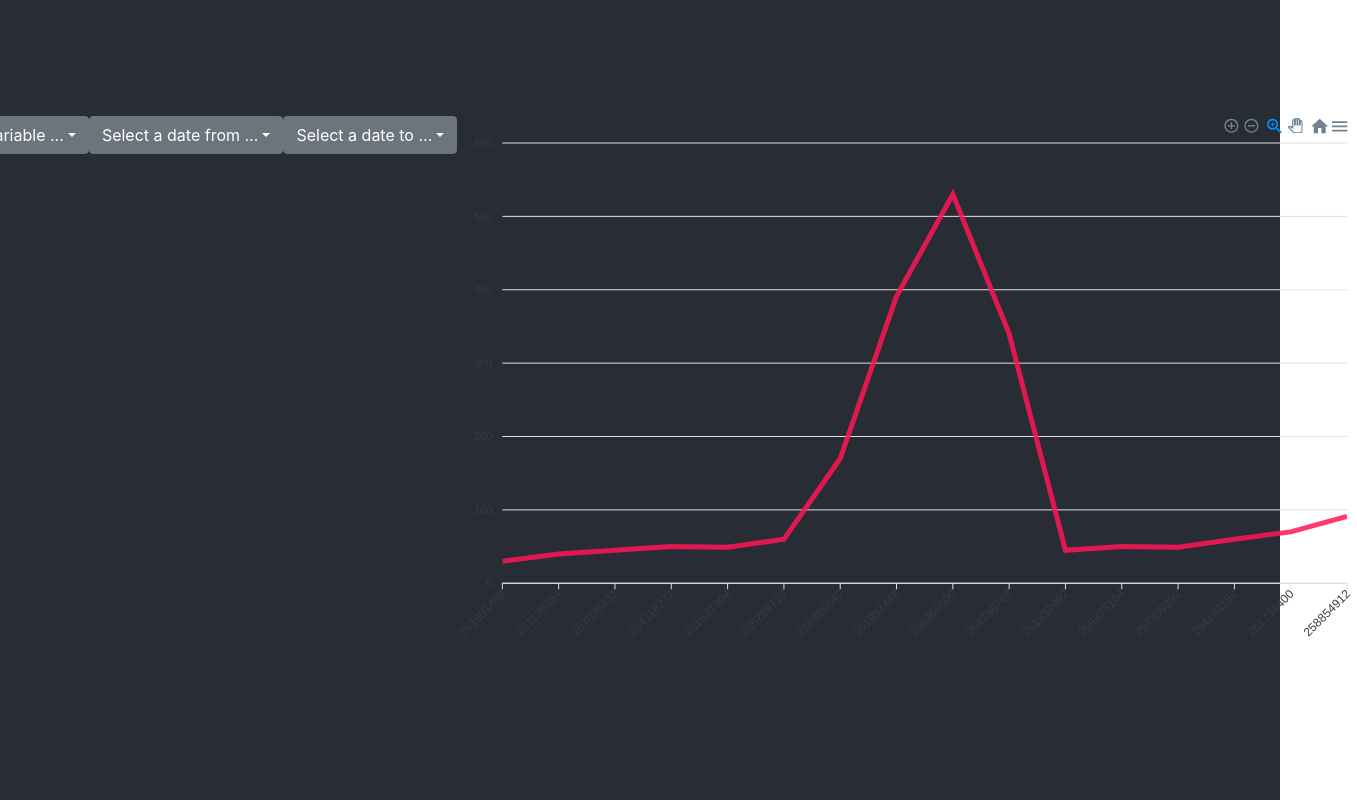
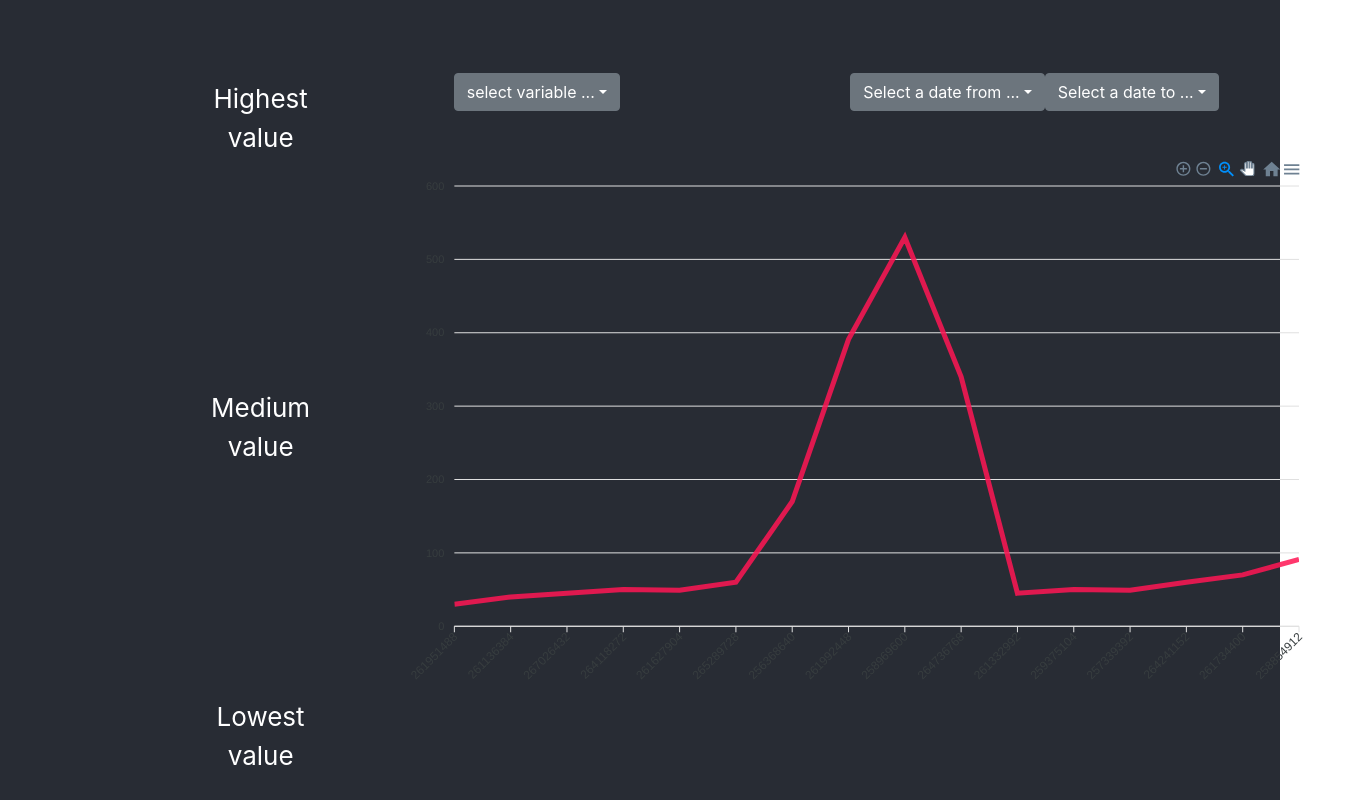
Before and after one commit to pidjotj/custom-dashboard, a React (Create React App) app: page / in a window 1280 px wide. Shown: the whole page, 1357 px wide, since content can reach past the window. Built offline with nearby package versions, Linux system fonts and the light colour scheme.

Commit message:
feat: Average values done

```diff
--- /dev/null
+++ b/src/components/AverageValues/AverageValues.js
@@ -0,0 +1,24 @@
+import React from "react";
+import PropTypes from 'prop-types';
+
+class AverageValues extends React.Component {
+  render() {
+
+    const { tab } = this.props;
+    console.log("avrageTab", this.props.tab);
+
+    return (
+      <div className="column-div">
+        <span>Highest value {tab[0]}</span>
+        <span>Medium value {tab[2]}</span>
+        <span>Lowest value {tab[1]}</span>
+      </div>
+    );
+  }
+}
+
+AverageValues.propTypes = {
+  tab: PropTypes.array
+};
+
+export default AverageValues;
--- /dev/null
+++ b/src/components/AverageValues/index.js
@@ -0,0 +1 @@
+export { default } from './AverageValues';
--- a/src/components/MainChart/MainChart.js
+++ b/src/components/MainChart/MainChart.js
@@ -5,6 +5,7 @@ import Chart from "react-apexcharts";
 import { ButtonGroup, CarouselItem } from "reactstrap";
 import DateDropDown from "../DateDropDown";
 import VariableDropDown from "../VariableDropDown";
+import AverageValues from "../AverageValues";
 
 const items = [
   {
@@ -32,8 +33,8 @@ class MainChart extends React.Component {
       keyDateResultEnd: -1,
       toResult: '',
       currentVariable: '',
-
       tempVariableData: [],
+      averageTab: [],
 
       // Chart
       options: {
@@ -108,6 +109,8 @@ class MainChart extends React.Component {
             newSeries[0].name = currentVariable;
             this.setState({
               series: newSeries
+            }, () => {
+              this.getValues(newTab)
             })
           }
           let newFullDate = MainChart.parseTable(fullDate, key, keyDateResultEnd);
@@ -138,6 +141,8 @@ class MainChart extends React.Component {
         newSeries[0].name = currentVariable;
         this.setState({
           series: newSeries
+        }, () => {
+          this.getValues(newTab)
         })
       }
       let newFullDate = MainChart.parseTable(fullDate, keyDateResult, key);
@@ -149,6 +154,53 @@ class MainChart extends React.Component {
         }
       )
     })
+  }
+
+  receiveCallbackVariable(variable) {
+    let nameVar = variable;
+    const { metricsFile } = this.props;
+    this.setState( { currentVariable: variable }, (variable) => {
+      let temp = [];
+      metricsFile.map( (metrics) => {
+        temp.push(metrics[nameVar]);
+      });
+      this.getValues(temp);
+      this.setState({ tempVariableData: temp }, () => {
+        const { tempVariableData, keyDateResult, keyDateResultEnd } = this.state;
+        let newTab = MainChart.parseTable(tempVariableData, keyDateResult, keyDateResultEnd);
+        let newSeries = JSON.parse(JSON.stringify(this.state.series));
+        newSeries[0].data = newTab;
+        newSeries[0].name = nameVar;
+        this.setState({
+          series: newSeries
+        }, () => {
+          const fullDate = [];
+          metricsFile.map( (metrics) => {
+            fullDate.push(metrics.time);
+          });
+          let newFullDate = MainChart.parseTable(fullDate, keyDateResult, keyDateResultEnd);
+          let newCategories = JSON.parse(JSON.stringify(this.state.options));
+          newCategories.xaxis.categories = newFullDate;
+          this.setState({
+              options: newCategories
+            }
+          )
+        })
+      })
+    })
+  }
+
+  getValues(tab) {
+    const { currentVariable } = this.state;
+    let result = [];
+
+    console.log(" ~~ currentVariable", currentVariable);
+    result.push(Math.max.apply(Math, tab));
+    result.push(Math.min.apply(Math, tab));
+    const average = (result[0] + result[1]) / 2;
+    result.push(average);
+    console.log("result", result);
+    this.setState({ averageTab: result });
   }
 
   static parseTable(oldTab, keyFrom, keyTo = null) {
@@ -182,42 +234,17 @@ class MainChart extends React.Component {
     return oldTabTemp;
   }
 
-  receiveCallbackVariable(variable) {
-    let nameVar = variable;
-    const { metricsFile } = this.props;
-    this.setState( { currentVariable: variable }, (variable) => {
-      let temp = [];
-      metricsFile.map( (metrics) => {
-        temp.push(metrics[nameVar]);
-      });
-      this.setState({ tempVariableData: temp }, () => {
-        const { tempVariableData, keyDateResult, keyDateResultEnd } = this.state;
-        let newTab = MainChart.parseTable(tempVariableData, keyDateResult, keyDateResultEnd);
-        let newSeries = JSON.parse(JSON.stringify(this.state.series));
-        newSeries[0].data = newTab;
-        newSeries[0].name = nameVar;
-        this.setState({
-          series: newSeries
-        }, () => {
-          const fullDate = [];
-          metricsFile.map( (metrics) => {
-            fullDate.push(metrics.time);
-          });
-          let newFullDate = MainChart.parseTable(fullDate, keyDateResult, keyDateResultEnd);
-          let newCategories = JSON.parse(JSON.stringify(this.state.options));
-          newCategories.xaxis.categories = newFullDate;
-          this.setState({
-              options: newCategories
-            }
-          )
-        })
-      })
-    })
-  }
 
   render() {
     const { metricsFile } = this.props;
-    const { keyDateResult, keyDateResultEnd, activeIndex, options, series } = this.state;
+    const {
+      keyDateResult,
+      keyDateResultEnd,
+      activeIndex,
+      options,
+      series,
+      averageTab,
+    } = this.state;
 
     const slides = items.map((item) => {
       return (
@@ -238,7 +265,12 @@ class MainChart extends React.Component {
       );
     });
 
+
+
     return (
+      <div className="main-div">
+        <AverageValues tab={averageTab}/>
+        <div>
             <div className="row-div">
               <VariableDropDown
                 callback={this.receiveCallbackVariable.bind(this)}
@@ -255,13 +287,16 @@ class MainChart extends React.Component {
                   callback={this.receiveCallbackTo.bind(this)}
                 />
               </ButtonGroup>
+            </div>
+          <div className="chart-div">
             <Chart
               options={options}
               series={series}
               type="line"
               width="900"
             />
-
+          </div>
+        </div>
         {/*<Carousel*/}
         {/*  interval={false}*/}
         {/*  activeIndex={activeIndex}*/}
--- a/src/containers/HomePage/styles/index.css
+++ b/src/containers/HomePage/styles/index.css
@@ -1,5 +1,33 @@
+
+/*MainChart*/
+.main-div {
+    display: flex;
+    flex-direction: row;
+}
 
 .row-div {
     display: flex;
     flex-direction: row;
+    align-content: center;
+    align-items: center;
+    justify-content: space-between;
+    padding-top: 5%;
+    padding-left: 10%;
+    padding-right: 5%;
 }
+
+.chart-div {
+    padding: 5%;
+}
+
+/*AverageValues*/
+.column-div {
+    display: flex;
+    flex-direction: column;
+    align-content: center;
+    align-items: center;
+    justify-content: space-between;
+    padding-top: 5%;
+    padding-left: 10%;
+    padding-right: 5%;
+}
```
Lines whose indentation alone changed are shown as unchanged.
